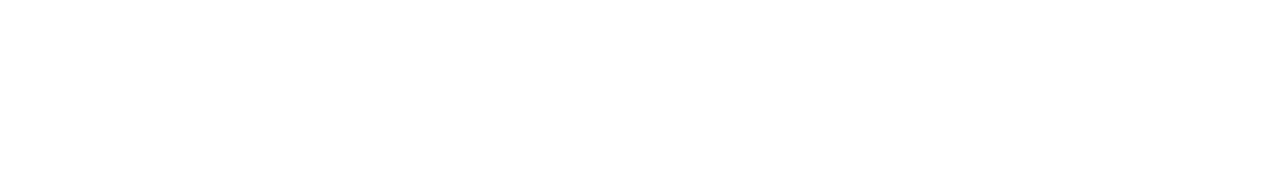
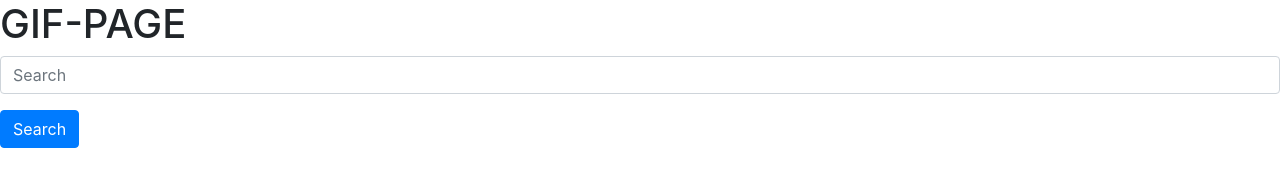
Before and after one commit to chefdaveyboy/Gif-Page, a plain HTML site: page index.html in a window 1280 px wide. Drawn offline with nearby package versions, Linux system fonts and the light colour scheme.

Commit message:
added basic html

```diff
--- a/index.html
+++ b/index.html
@@ -4,10 +4,28 @@
         <meta charset="UTF-8">
         <title>GIF-PAGE</title>
         <link rel="stylesheet" type="text/css" href="assets/css/reset.css">
+        <link rel="stylesheet" href="https://stackpath.bootstrapcdn.com/bootstrap/4.4.1/css/bootstrap.min.css" integrity="sha384-Vkoo8x4CGsO3+Hhxv8T/Q5PaXtkKtu6ug5TOeNV6gBiFeWPGFN9MuhOf23Q9Ifjh" crossorigin="anonymous">
         <link rel="stylesheet" type="text/css" href="assets/css/style.css">
     </head>
     <body>
+       <div id="header">
+           <h1>GIF-PAGE</h1>
+       </div>
 
+       <div id="favorites"></div>
+
+       <div id="search-bar">
+        <form>
+            <div class="form-group">
+              <input type="search" class="form-control" type="text" placeholder="Search" id="search-form">
+            </div>
+            <button type="submit" class="btn btn-primary">Search</button>
+          </form>
+       </div>
+
+       <div id="gif-display"></div>
+
+       <div id="footer"></div>
 
 
 
```
